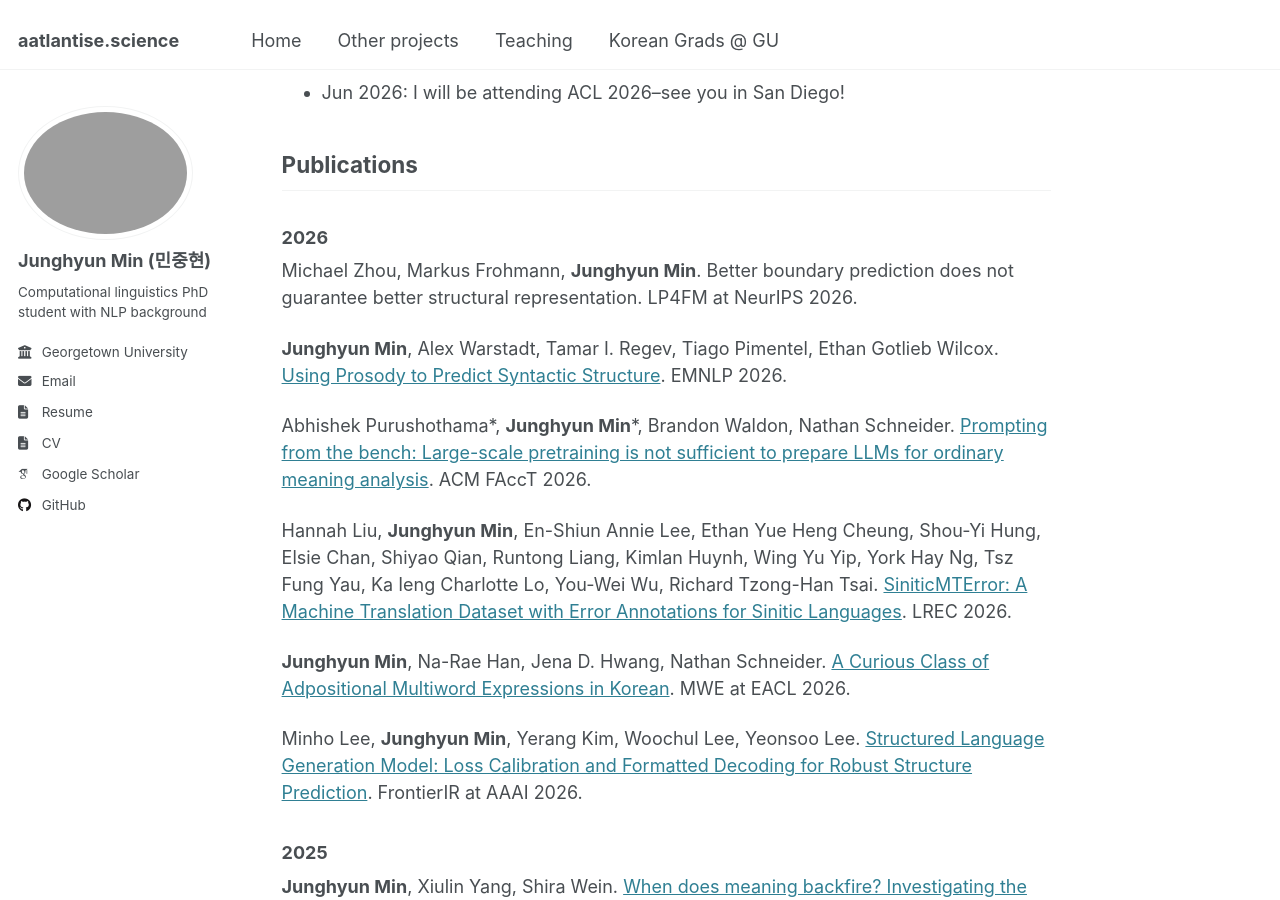
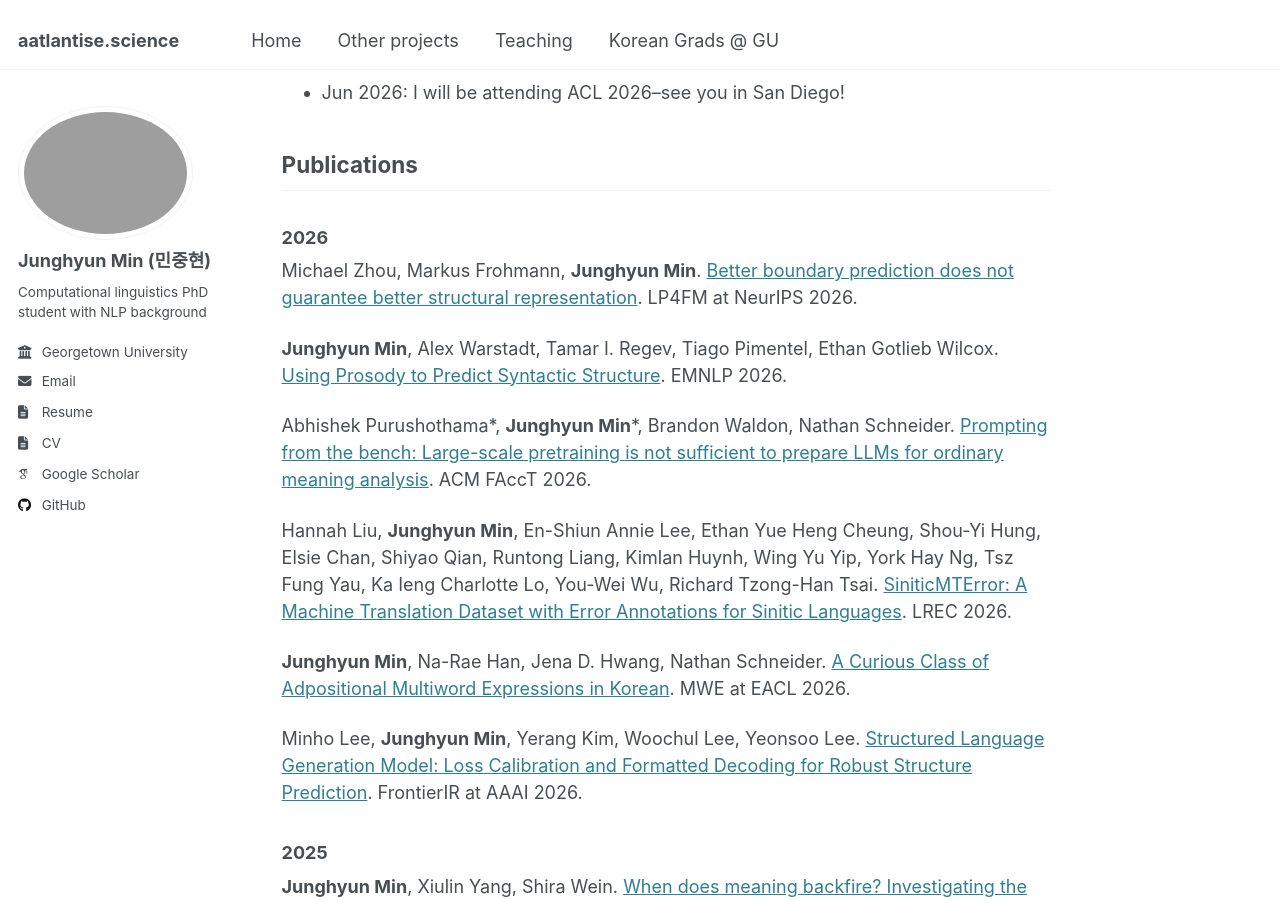
Before and after one commit to Aatlantise/aatlantise.github.io, a Jekyll site: the page built from _pages/about.md, in a window 1280 px wide and 900 px high, scrolled down 735 px. Built offline with Jekyll 4.4.1, drawn with Linux system fonts in a browser that asks for light colours; some web fonts are replaced; some of the changed lines change nothing that is shown.

Commit message:
[Chore] Add paper link

```diff
--- a/_pages/about.md
+++ b/_pages/about.md
@@ -32,7 +32,7 @@ You can reach me at [jm3743@georgetown.edu](mailto:jm3743@georgetown.edu).
 ## Publications
 ### 2026
 Michael Zhou, Markus Frohmann, **Junghyun Min**.
-Better boundary prediction does not guarantee better structural representation.
+[Better boundary prediction does not guarantee better structural representation](https://openreview.net/forum?id=B5tnJjLAum).
 LP4FM at NeurIPS 2026.
 
 **Junghyun Min**, Alex Warstadt, Tamar I. Regev, Tiago Pimentel, Ethan Gotlieb Wilcox.
```
